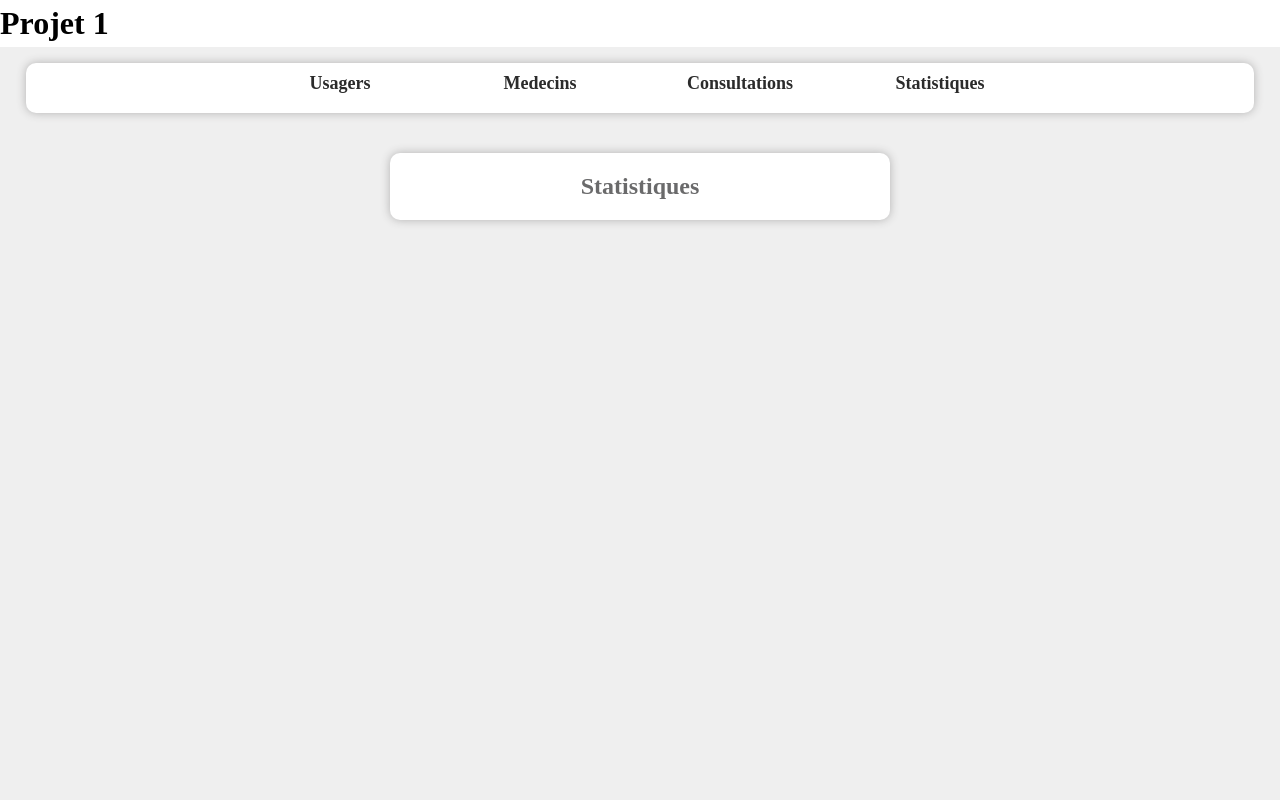
After one commit to balkohv/Projet_php, a PHP site: page /statistiques/visualisationStatistiques.php in a window 1280 px wide. The commit adds this page. Run offline with PHP 8.4, Linux system fonts and the light colour scheme.

Commit message:
commit fin des page

```diff
--- a/consultation/ajoutConsultations.php
+++ b/consultation/ajoutConsultations.php
@@ -7,12 +7,12 @@
  catch (Exception $e)
  {
     die('Erreur : ' . $e->getMessage());
- }
+ }/*
 $date = new DateTime();
 $minutes = $date->format('i');
 $roundedMinutes = ceil($minutes / 15) * 15;
 $date->setTime($date->format('H'), $roundedMinutes);
-$date=$date->format('Y-m-d H:i:s');
+$date=$date->format('Y-m-d H:i:s');  */
 
 if(isset($_POST['date_rdv'])){
     $date_rdv = new DateTime($_POST['date_rdv']);
--- a/consultation/modificationConsultation.php
+++ b/consultation/modificationConsultation.php
@@ -32,7 +32,7 @@ if(!isset($_GET['id']) and !isset($_POST['id'])){
         $duree = $_POST['duree'];
         $patient = $_POST['id_patient'];
         $medecin=$_POST['id_medecin'];
-        $id_medecin=$_POST['id_medecin'];
+        //$id_medecin=$_POST['id_medecin'];
         $req1 = $conn->prepare('UPDATE rdv set date_rdv = :date_rdv, duree = :duree, id_medecin = :id_medecin, id_usager = :id_usager WHERE date_rdv= :daterdv1 AND id_medecin = :id1');
 
             if (!$req1){
@@ -60,7 +60,7 @@ if(!isset($_GET['id']) and !isset($_POST['id'])){
 <html>
     <head>
         <meta charset="UTF-8">
-        <title>modifier un usager</title>
+        <title>modifier une consultation</title>
         <link rel="stylesheet" href="../style.css">
         <link rel="stylesheet" href="https://cdn.jsdelivr.net/npm/flatpickr/dist/flatpickr.min.css">
     </head>
--- a/consultation/visualisationConsultations.php
+++ b/consultation/visualisationConsultations.php
@@ -19,7 +19,7 @@
 <html>
     <head>
         <meta charset="UTF-8">
-        <title>visualiser les medecins</title>
+        <title>visualiser les consultations</title>
         <link rel="stylesheet" href="../style.css">
     </head>
     <body>
@@ -103,7 +103,7 @@
                                 $now->modify('+' . explode(":",$rdv['duree'])[1] . ' minutes');
                                 $minutefin = $now->format('i');
                                 $heurefin = $now->format('H');
-                                $duree = $rdv['duree'];
+                               // $duree = $rdv['duree'];
                                 //-----------------------------------------recuperation medecin------------------------------------//
                                 $reqSelMedecin = $conn->prepare('SELECT * FROM medecin where id_medecin = :id');
                                 $reqSelMedecin->execute(array(
@@ -111,7 +111,7 @@
                                 ));
                                 $medecin = $reqSelMedecin->fetch();
                                 //-----------------------------------------ecriture ligne------------------------------------//
-                                echo '<tr id="'.$rdv['date_rdv'].'+'.$rdv['id_medecin'].'" class="row consultation" title="De '.$heuredebut.'h'.$minuteDebut.'m a '.$heurefin.'h'.$minutefin.'m">';
+                                echo '<tr id="'.$rdv['date_rdv'].'+'.$rdv['id_medecin'].'" class="row consultation" title="De '.$heuredebut.'h'.$minuteDebut.'m à '.$heurefin.'h'.$minutefin.'m">';
                                 echo '<td>'.$medecin['civilite'].' '.$medecin['nom'].', '.$medecin['prenom'].'</td>';
                                 for ($i = 8;$i <= 18 ; $i++) {// ecriture du "trait" sur la ligne
                                     if($heuredebut < $i and $heurefin > $i){
--- a/nav.html
+++ b/nav.html
@@ -24,7 +24,7 @@
         <li>
             <ul>
                 <li class="nav justify-content-center"><a>Statistiques</a></li>
-                <li class="nav justify-content-center"><a href="../stat/visualitionStatistiques.php">Visualisation Statistiques</a></li>
+                <li class="nav justify-content-center"><a href="../statistiques/visualisationStatistiques.php">Visualisation Statistiques</a></li>
             </ul>
         </li>
     </ul>
--- /dev/null
+++ b/statistiques/visualisationStatistiques.php
@@ -0,0 +1,31 @@
+<?php
+ error_reporting(E_ALL);
+ ini_set("display_errors", 1);
+ try{
+     $conn = new PDO('mysql:host=localhost;port=3306;dbname=projet_php','root','root');
+ }
+ catch (Exception $e)
+ {
+    die('Erreur : ' . $e->getMessage());
+ }
+?>
+<html>
+    <head>
+        <meta charset="UTF-8">
+        <title>Statistiques</title>
+        <link rel="stylesheet" href="../style.css">
+    </head>
+    <body>
+
+        <header>
+            <h1>Projet 1</h1>
+        </header>
+        <?php include '../nav.html'; ?>
+        <div class="col-12 justify-content-center">
+            <div class="dashboard" style="width:39vw;">
+                <h2>Statistiques</h2>
+
+            </div>
+        </div>
+    </body>
+</html>
```
